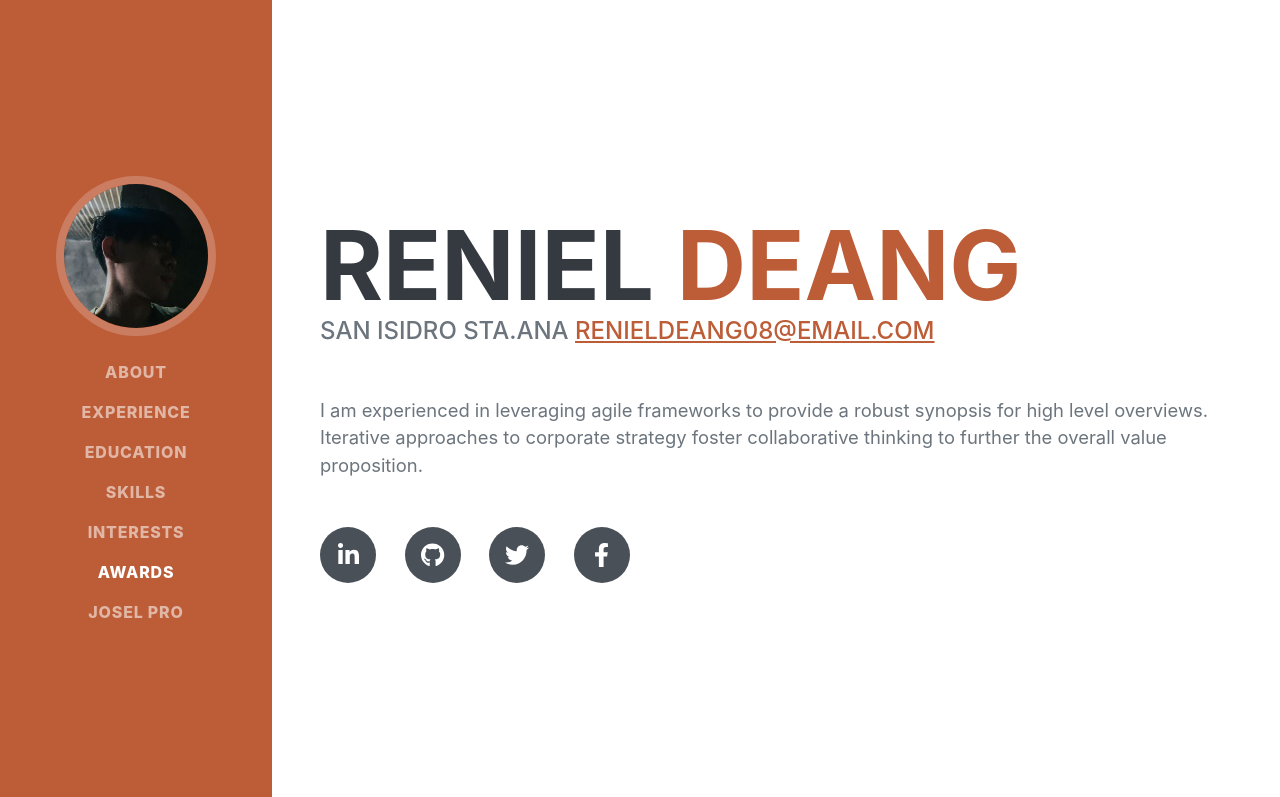
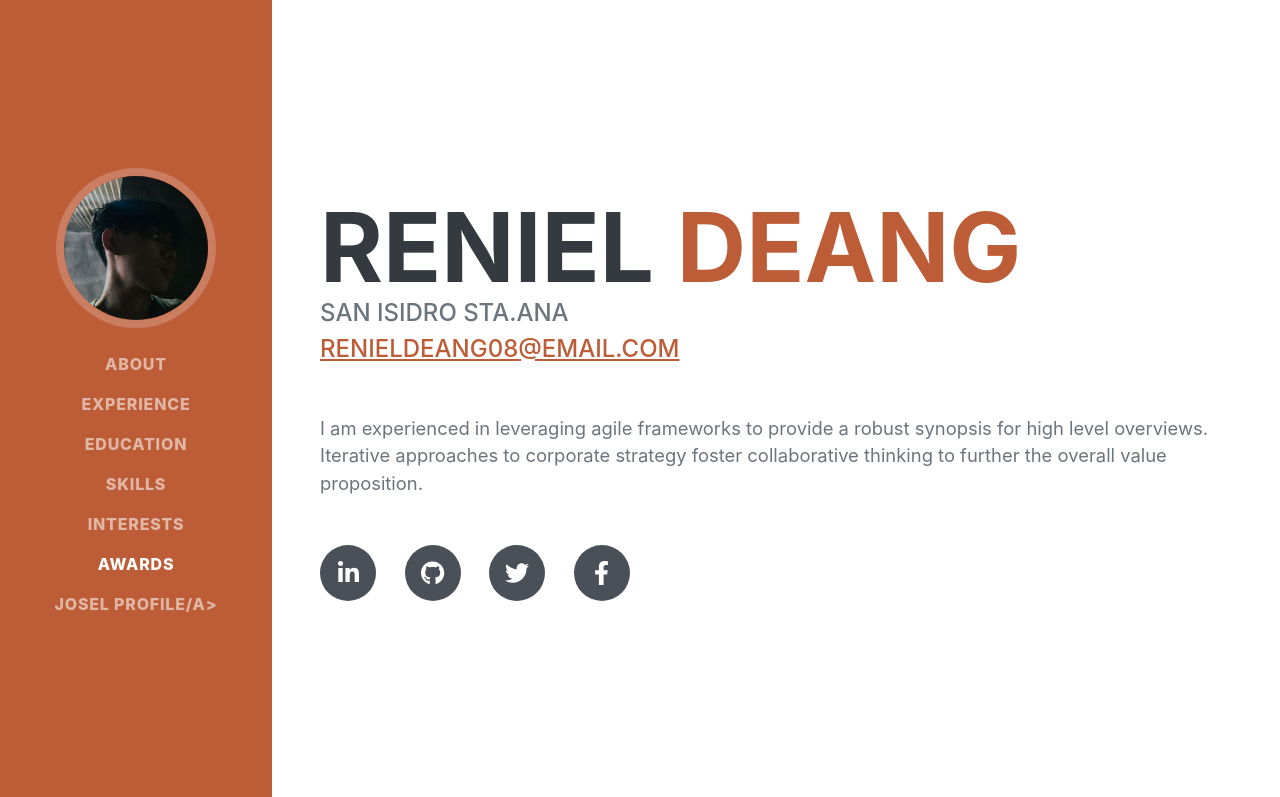
Before and after one commit to nyel123/activity_devops_deang, a plain HTML site: page index.html in a window 1280 px wide. Shown: the top 797 px of the page. Drawn offline with nearby package versions, Linux system fonts and the light colour scheme; a web font is replaced by a local one.

Commit message:
*Add nav-item

```diff
--- a/index.html
+++ b/index.html
@@ -31,7 +31,7 @@
                     <li class="nav-item"><a class="nav-link js-scroll-trigger" href="#skills">Skills</a></li>
                     <li class="nav-item"><a class="nav-link js-scroll-trigger" href="#interests">Interests</a></li>
                     <li class="nav-item"><a class="nav-link js-scroll-trigger" href="#awards">Awards</a></li>
-                    <li class="nav-item"><a class="nav-link js-scroll-trigger" href="joselprofile.html">Josel pro</a></li>
+                    <li class="nav-item"><a class="nav-link js-scroll-trigger" href="joselprofile.html">Josel profile/a></li>
                 </ul>
             </div>
         </nav>
```
